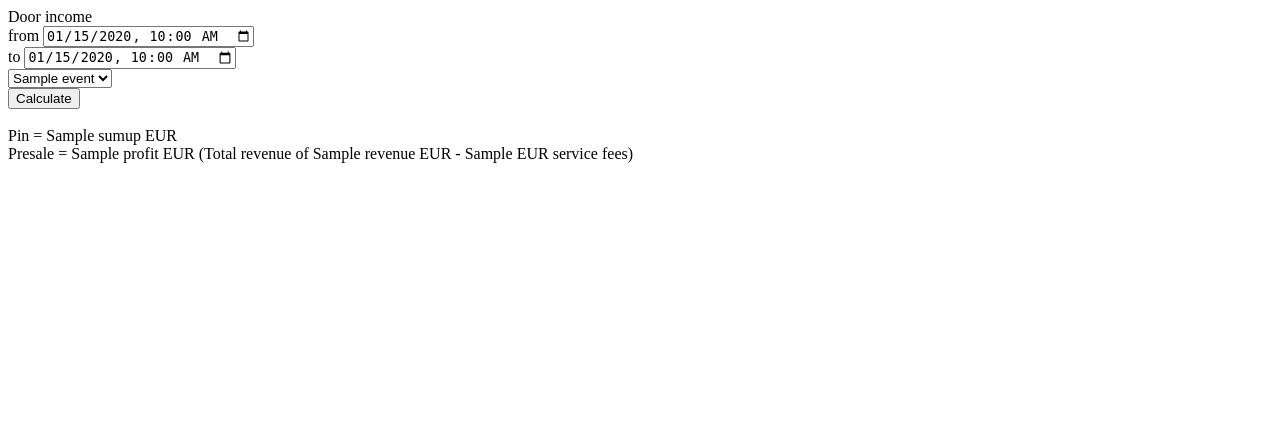
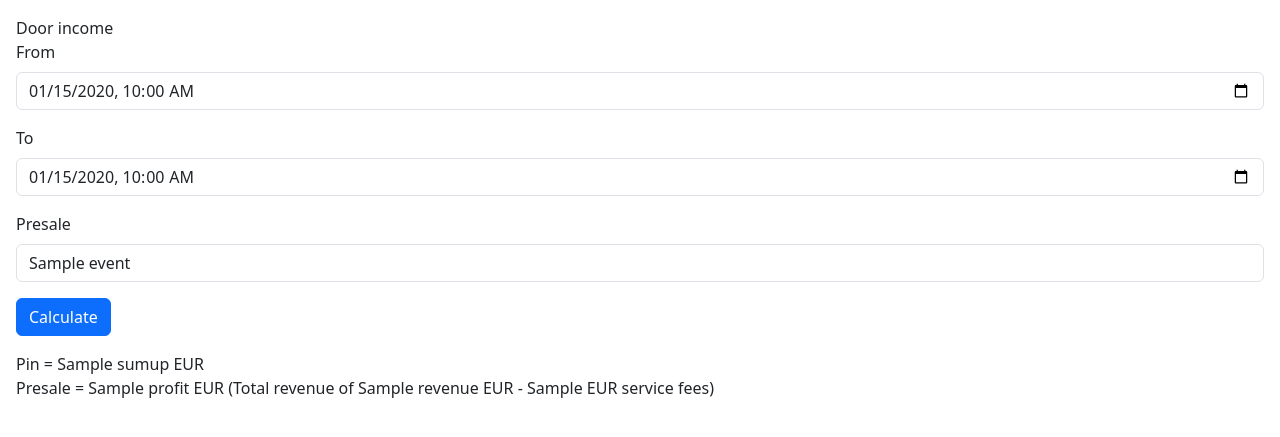
Before and after one commit to Virusmater/acu-door-income, a Flask app: template src/templates/main.html in a window 1280 px wide. Shown: the top 437 px of the page. Run offline with Flask 3, Linux system fonts and the light colour scheme; the template is opened without the code that fills it: most values are stand-ins (such as "Sample title", 1, 10 or a date in 2020); parts of the project's set-up code (start-up, migrations or seed data) failed here and were passed over.

Commit message:
make it look good

```diff
--- a/src/templates/main.html
+++ b/src/templates/main.html
@@ -4,38 +4,62 @@
     <meta charset="UTF-8">
     <title>Door income</title>
     <meta name="viewport" content="width=device-width, initial-scale=1">
+
+    <link href="https://cdn.jsdelivr.net/npm/bootstrap@5.3.3/dist/css/bootstrap.min.css" rel="stylesheet"
+          integrity="sha384-QWTKZyjpPEjISv5WaRU9OFeRpok6YctnYmDr5pNlyT2bRjXh0JMhjY6hW+ALEwIH" crossorigin="anonymous">
+    <script src="https://cdn.jsdelivr.net/npm/bootstrap@5.3.3/dist/js/bootstrap.bundle.min.js"
+            integrity="sha384-YvpcrYf0tY3lHB60NNkmXc5s9fDVZLESaAA55NDzOxhy9GkcIdslK1eN7N6jIeHz"
+            crossorigin="anonymous"></script>
+    <script>
+  // This script is designed for Bootstrap 5.3 +
+  window.addEventListener('DOMContentLoaded', (event) => {
+	const prefersDark = window.matchMedia && window.matchMedia('(prefers-color-scheme: dark)').matches;
+	if (prefersDark) {
+	  document.documentElement.setAttribute("data-bs-theme", "dark");
+	}
+  });
+</script>
 </head>
-<body>
+<body class="p-3 m-0 border-0 bd-example m-0 border-0">
 <form>
         Door income <br>
-    from <input
+        <div class="mb-3">
+        <label for="from-time" class="form-label">From</label>
+        <input class="form-control"
                id="from-time"
                type="datetime-local"
                name="from-time"
                value="{{ from_time }}"
-        required/> <br>
-    to <input
+               required/>
+        </div>
+            <div class="mb-3">
+        <label for="to-time" class="form-label">To</label>
+        <input class="form-control"
                 id="to-time"
                 type="datetime-local"
                 name="to-time"
                 value="{{ to_time }}"
                 required/>
-    <br>
-    <select name="event_id" id="event_id">
+            </div>
+                <div class="mb-3">
+        <label for="event_id" class="form-label">Presale</label>
+        <select class="form-control" name="event_id" id="event_id">
             <option value="-1">No Presale</option>
             {% for event in events %}
-            <option {% if event.event_id == event_info.event_id %} selected {% endif %} value="{{ event.event_id }}">{{ event.title }}</option>
+            <option {% if event.event_id== event_info.event_id %} selected {% endif %} value="{{ event.event_id }}">{{
+                event.title }}
+            </option>
             {% endfor %}
         </select>
-    <br>
-    <input type="submit" value="Calculate">
+                    </div>
+        <button class="btn btn-primary mb-3" type="submit">Calculate</button>
 </form>
-</br>
 
 Pin = {{ sumup }} EUR
 </br>
 {% if event_info.event_id != -1 %}
-Presale = {{event_info.profit }} EUR (Total revenue of {{ event_info.revenue }} EUR - {{ event_info.tickets_sold }} EUR service fees)
+Presale = {{event_info.profit }} EUR (Total revenue of {{ event_info.revenue }} EUR - {{ event_info.tickets_sold }} EUR
+service fees)
 {% endif %}
 <br>
 
```
Lines whose indentation alone changed are shown as unchanged.
